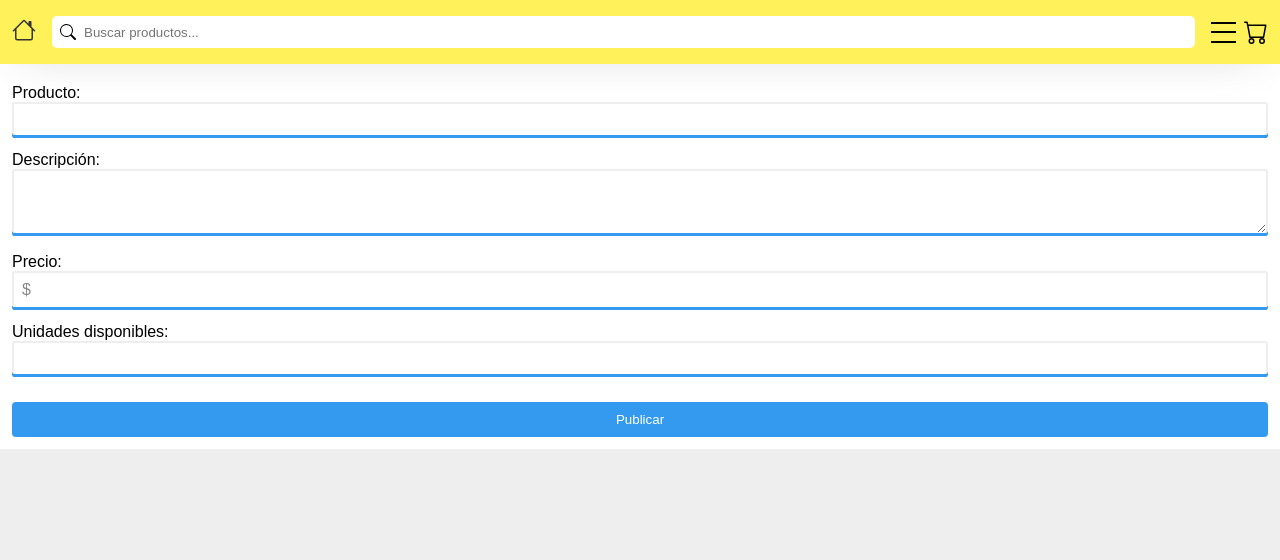
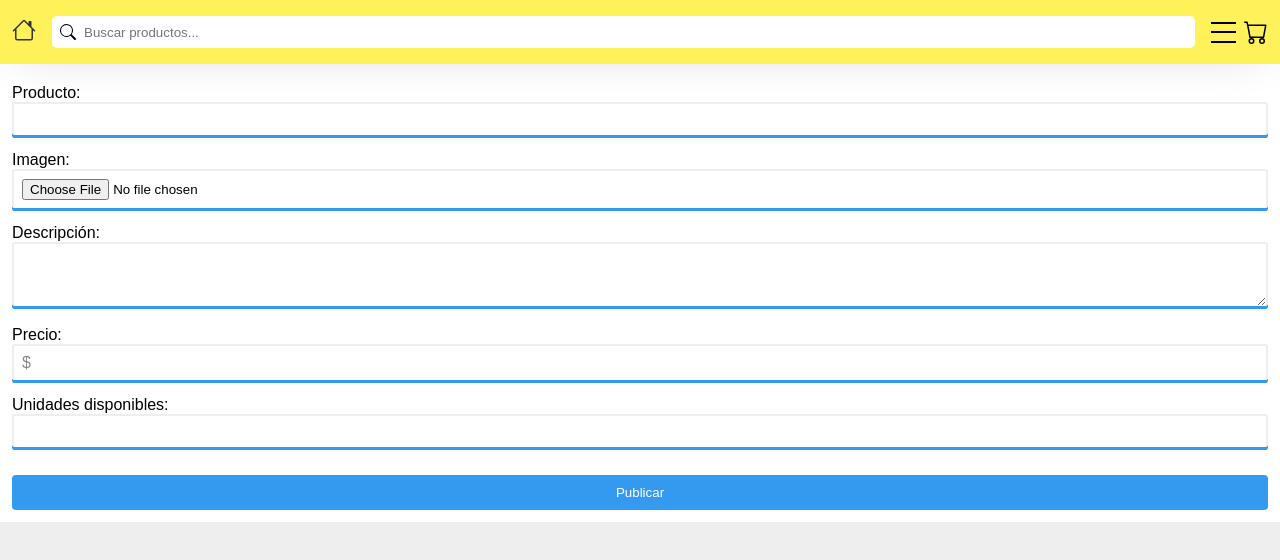
Before and after one commit to paiput/mecu, a React (Create React App) app in the folder client/: page /sell in a window 1280 px wide. Shown: the top 560 px of the page. Built offline with nearby package versions, Linux system fonts and the light colour scheme; no server answers; the HTML template or start-up script is replaced by a standard one.

Commit message:
Add file input

```diff
--- a/client/src/components/user/SellForm.jsx
+++ b/client/src/components/user/SellForm.jsx
@@ -1,14 +1,16 @@
+import { useContext, useState } from 'react';
 import { useForm } from 'react-hook-form';
 import productService from '../../services/products';
 // components
 import { InputMsg } from './InputMsg';
 // UserContext
-import { useContext } from 'react';
 import { UserContext } from '../../contexts/UserContext';
 
 export const SellForm = () => {
   const { user: loggedUser } = useContext(UserContext);
   const { register, handleSubmit, formState: { errors }, reset } = useForm();
+  const [fileInputState, setFileInputState] = useState('');
+  const [previewSource, setPreviewSource] = useState('');
 
   const filterBadInputs = (e) => {
     let inputValue = e.currentTarget.value;
@@ -29,12 +31,30 @@ export const SellForm = () => {
     if (e.which < 48 || e.which > 57) e.preventDefault();
   }
 
+  const handleFileInputChange = (e) => {
+    const file = e.target.files[0];
+    previewFile(file);
+    setFileInputState(e.target.value);
+  }
+
+  const previewFile = (file) => {
+    const reader = new FileReader();
+    reader.readAsDataURL(file);
+    reader.onloadend = () => {
+      setPreviewSource(reader.result);
+    }
+  }
+
   const onSubmit = data => {
+    if (previewSource) data = {...data, img: previewSource }
+    console.log('data:', data);
     const product = {...data, username: loggedUser.username}
     productService.postProduct(product)
       .then(product => {
         console.log('Product published:', product);
       });
+    setPreviewSource('');
+    setFileInputState('');
     reset();
   }
 
@@ -58,6 +78,17 @@ export const SellForm = () => {
           {errors.name?.type === 'required' && <InputMsg msg="Este campo es requerido" />}
           {errors.name?.type === 'minLength' && <InputMsg msg="No supera el mínimo de caracteres requeridos" />}
           {errors.name?.type === 'maxLength' && <InputMsg msg="Supera el límite de caracteres" />}
+        </div>
+        <div className="sell-form__input-container">
+          <label htmlFor="name">Imagen:</label>
+          <input
+            className="form-container__input"
+            type="file"
+            id="input__product-img"
+            onChange={handleFileInputChange}
+            value={fileInputState}
+          />
+          {previewSource && <img src={previewSource} alt="imagen del producto" className="form-container__input"/>}
         </div>
         <div className="sell-form__input-container">
           <label htmlFor="description">Descripción:</label>
```
